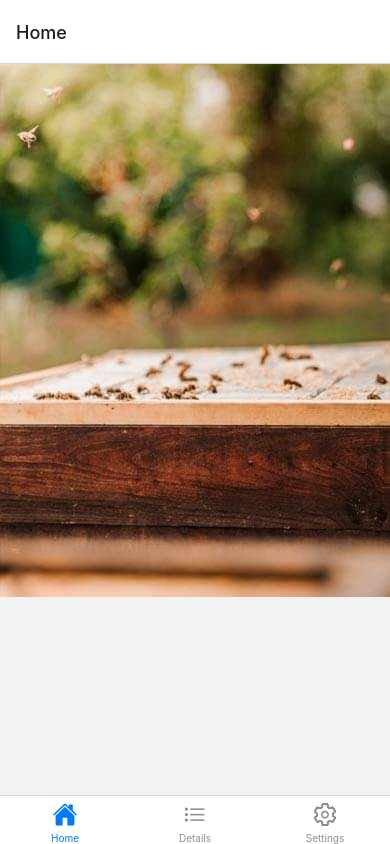
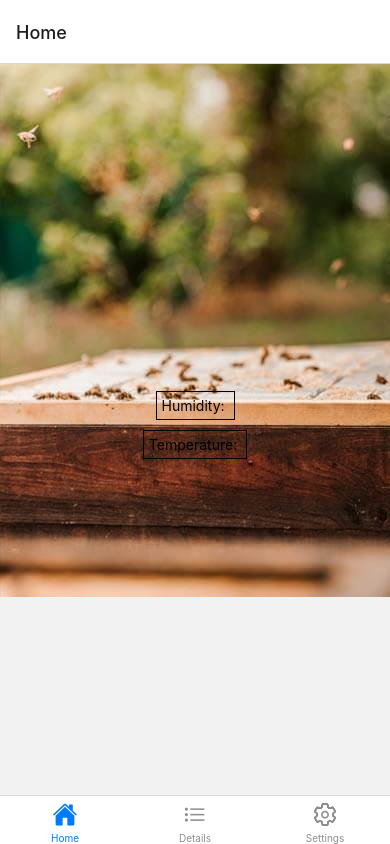
Before and after one commit to CrinaPopovici/BeeDoor-Arduino, a React Native app: screen / in a window 390 px wide. Built offline with nearby package versions, Linux system fonts and the light colour scheme; no server answers.

Commit message:
used socket.io to receive real time updates of temperature and humidity from the DHT sensor via our API

```diff
--- a/App.js
+++ b/App.js
@@ -2,25 +2,21 @@ import React, { useState, useEffect } from 'react';
 import { View, Text } from 'react-native';
 import axios from 'axios';
 import MainContainer from "./navigation/MainContainer";
+import io from 'socket.io-client';
 
 const App = () => {
     const [temperature, setTemperature] = useState(null);
     const [humidity, setHumidity] = useState(null);
 
     useEffect(() => {
-        const fetchData = async () => {
-            try {
-                const response = await axios.get('http://192.168.3.67:3002/api/data', {timeout:  5000});
-                const data = response.data;
+        const socket = io('http://192.168.3.67:3002');
 
-                setTemperature(data.temperature);
-                setHumidity(data.humidity);
-            } catch (error) {
-                console.error(error);
-            }
-        };
+        socket.on('data', (data) => {
+            setTemperature(data.temperature);
+            setHumidity(data.humidity);
+        });
 
-        fetchData();
+        return () => socket.disconnect();
     }, []);
 
     return (
--- a/navigation/screens/HomeScreen.js
+++ b/navigation/screens/HomeScreen.js
@@ -1,20 +1,23 @@
 import * as React from 'react';
-import {View, Text} from 'react-native';
+import { View, Text } from 'react-native';
 import { StatusBar } from 'expo-status-bar';
-import {ImageBackground, StyleSheet} from 'react-native';
-import {useState} from "react";
+import { ImageBackground, StyleSheet } from 'react-native';
+import { useState } from "react";
 const image = require("../bee.jpg");
 
-export default function HomeScreen({navigation, temperature, humidity }){
-    return(
+export default function HomeScreen({ navigation, temperature, humidity }) {
+    return (
         <ImageBackground source={image} style={styles.container}>
-            <Text> {humidity} </Text>
-            <Text> {temperature} </Text>
+            <View style={styles.textContainer}>
+                <Text style={styles.value}>Humidity: {humidity}</Text>
+            </View>
+            <View style={styles.textContainer}>
+                <Text style={styles.value}>Temperature: {temperature}</Text>
+            </View>
 
             <StatusBar style="auto" />
         </ImageBackground>
     );
-
 }
 
 const styles = StyleSheet.create({
@@ -23,5 +26,18 @@ const styles = StyleSheet.create({
         alignItems: 'center',
         justifyContent: 'center',
     },
-
+    textContainer: {
+        flexDirection: 'row',
+        alignItems: 'center',
+        marginBottom: 10,
+    },
+    label: {
+        fontWeight: 'bold',
+        marginRight: 5,
+    },
+    value: {
+        borderWidth: 1,
+        borderColor: 'black',
+        padding: 5,
+    },
 });
--- a/package.json
+++ b/package.json
@@ -21,7 +21,9 @@
     "react-native-gesture-handler": "~2.9.0",
     "react-native-reanimated": "~2.14.4",
     "react-native-safe-area-context": "4.5.0",
-    "react-native-screens": "~3.20.0"
+    "react-native-screens": "~3.20.0",
+    "socket.io": "^4.6.1",
+    "socket.io-client": "^4.6.1"
   },
   "devDependencies": {
     "@babel/core": "^7.20.0"
```
Also changed, not shown: 2 other files (tests, documents, lock files or other folders).
